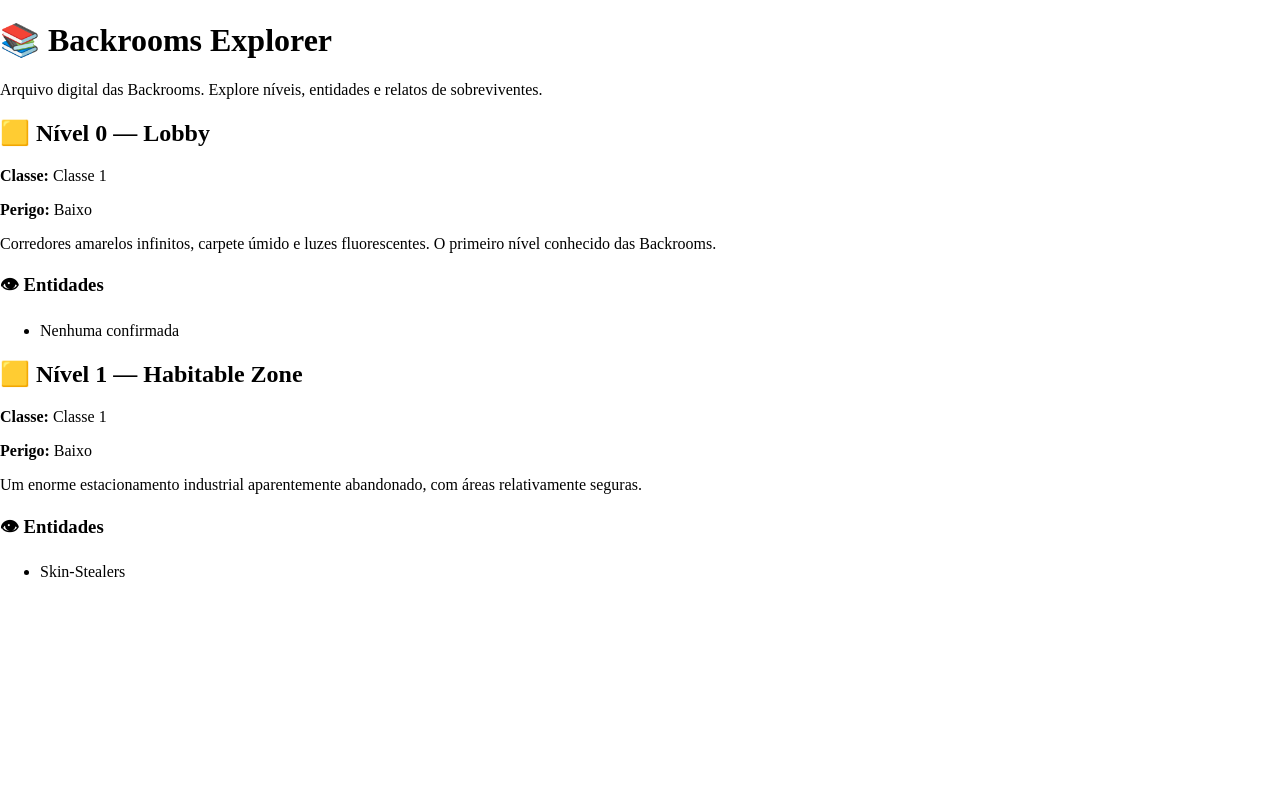
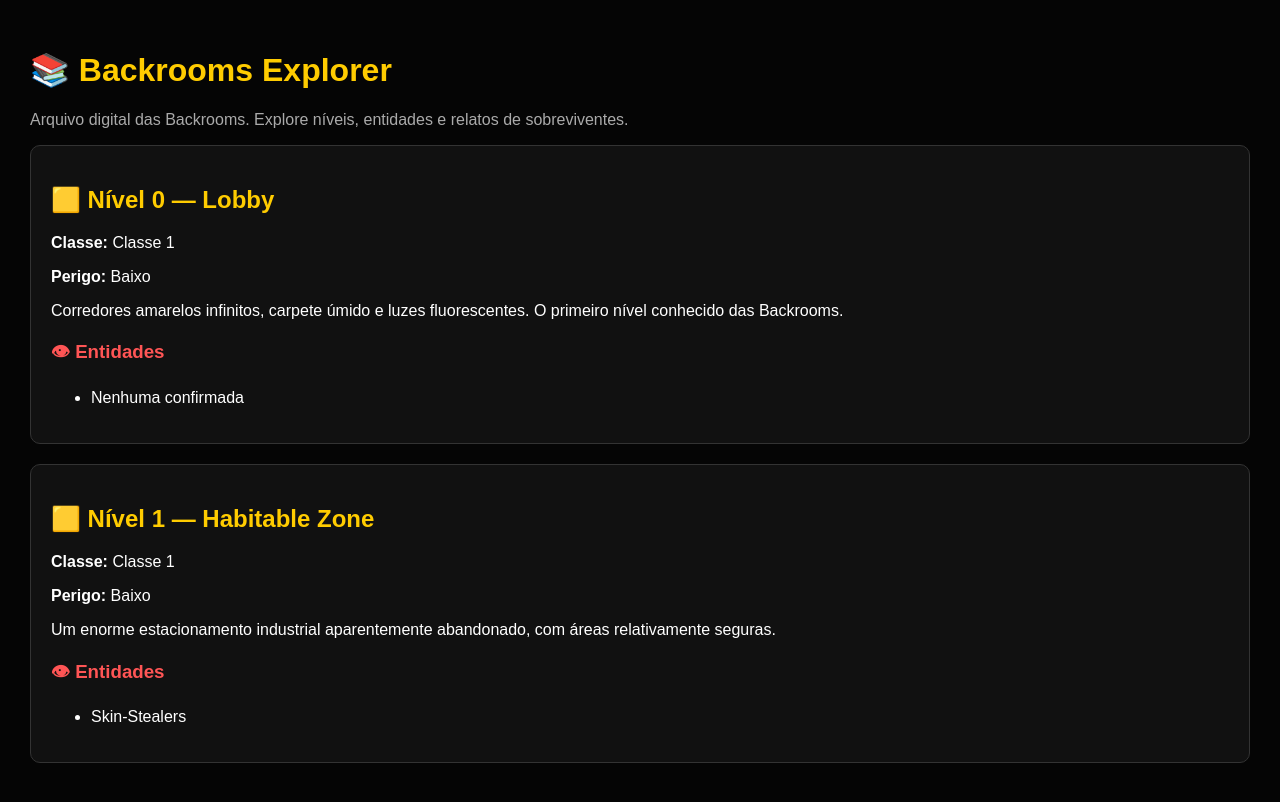
Before and after one commit to patopinhodoff-crypto/Backrooms-Explorer, a React (Vite) app: page / in a window 1280 px wide. Shown: the top 802 px of the page. Built offline with nearby package versions, Linux system fonts and the light colour scheme; a web font is replaced by a local one.

Commit message:
Update app.css

```diff
--- a/src/app.css
+++ b/src/app.css
@@ -1,24 +1,38 @@
-aside {
+body {
+  margin: 0;
+  background: #050505;
   color: white;
+  font-family: Arial, sans-serif;
 }
 
-aside h2 {
-  color: #ffd54a;
-  margin-bottom: 30px;
+.container {
+  padding: 30px;
 }
 
-aside p {
-  padding: 10px;
-  border-radius: 8px;
-  cursor: pointer;
-  transition: 0.2s;
+h1 {
+  color: #ffcc00;
 }
 
-aside p:hover {
-  background: #222;
-  transform: translateX(5px);
+.intro {
+  color: #aaa;
 }
 
-main {
-  min-height: 100vh;
+.levels {
+  display: grid;
+  gap: 20px;
 }
+
+.level-card {
+  background: #111;
+  border: 1px solid #333;
+  padding: 20px;
+  border-radius: 10px;
+}
+
+.level-card h2 {
+  color: #ffcc00;
+}
+
+.level-card h3 {
+  color: #ff5555;
+}
```
